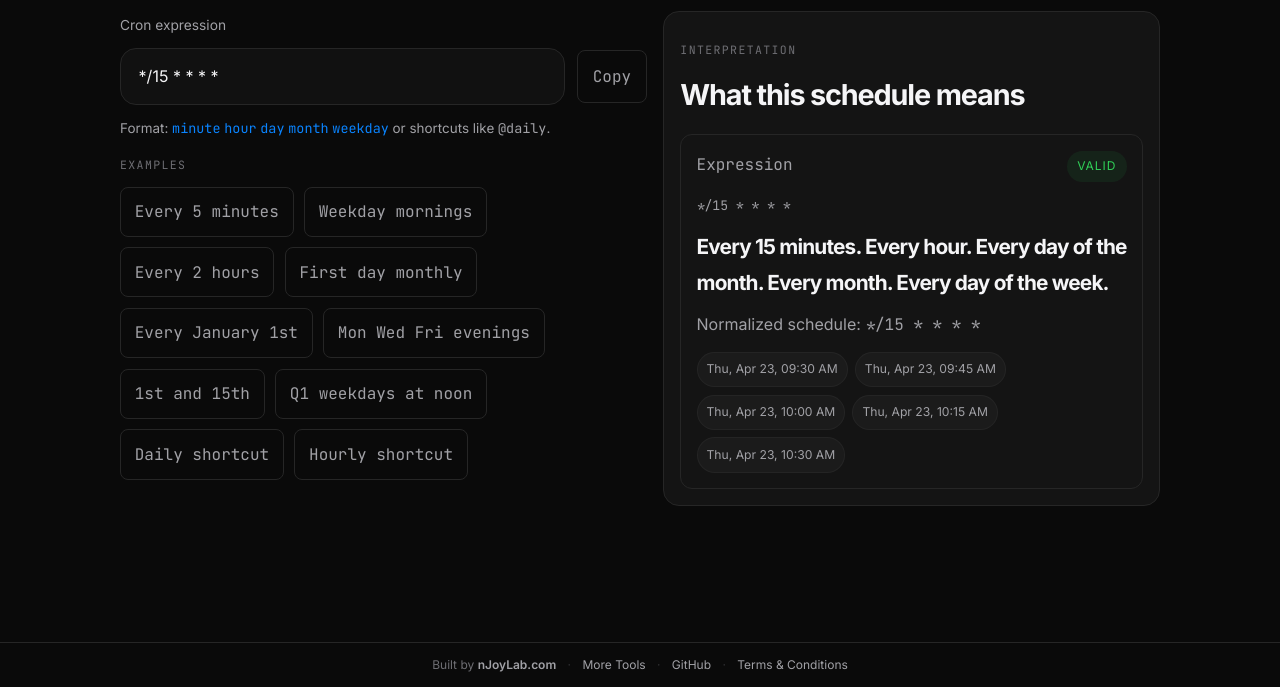
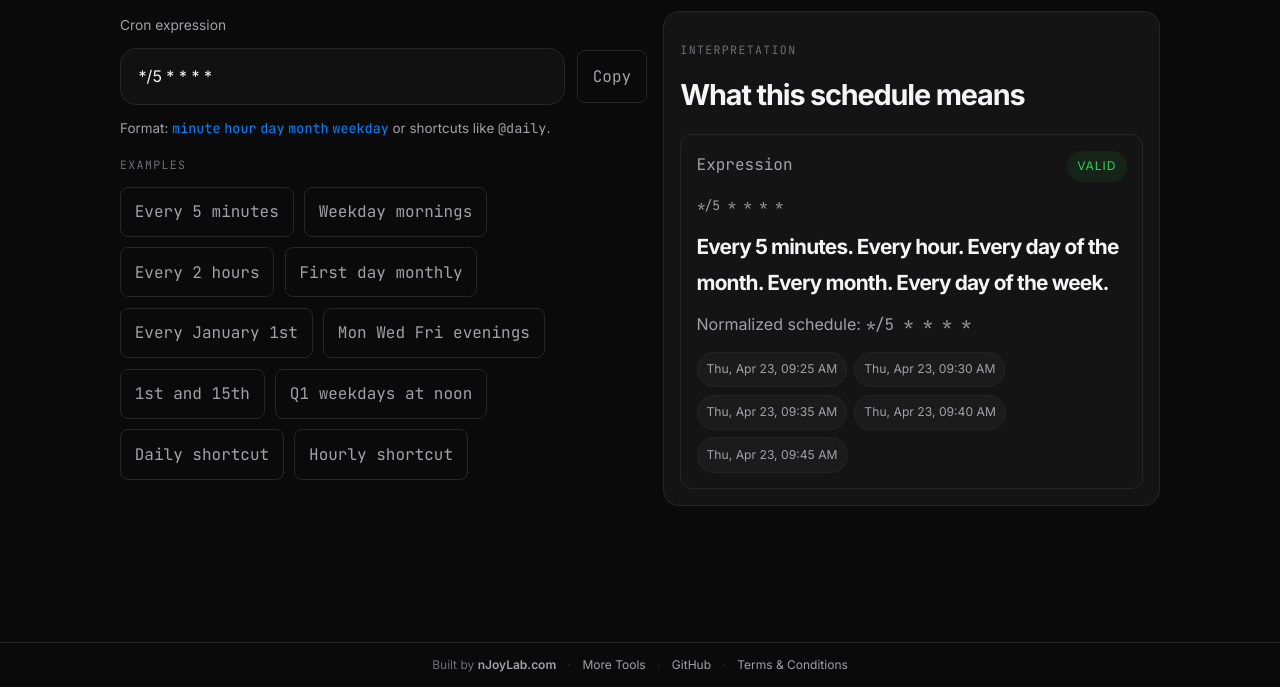
Before and after one commit to njoylab/crontab.echovalue.dev, a plain HTML site: page index.html in a window 1280 px wide. Shown: the part 113-800 px from the top of the page. Drawn offline with Linux system fonts and the light colour scheme.

Commit message:
feat: randomize initial cron sample

```diff
--- a/app.js
+++ b/app.js
@@ -11,7 +11,18 @@ const fieldDialogTitle = document.querySelector("#field-dialog-title");
 const fieldDialogCopy = document.querySelector("#field-dialog-copy");
 const fieldDialogBody = document.querySelector("#field-dialog-body");
 
-const SAMPLE_EXPRESSION = "*/15 * * * *";
+const SAMPLE_EXPRESSIONS = [
+  "*/5 * * * *",
+  "*/15 * * * *",
+  "0 */2 * * *",
+  "0 9 * * MON-FRI",
+  "15 14 1 * *",
+  "0 18 * * 1,3,5",
+  "30 6 1,15 * *",
+  "0 12 * JAN-MAR MON-FRI",
+  "@daily",
+  "@hourly",
+];
 
 const FIELD_LIMITS = {
   minute: { min: 0, max: 59, names: null },
@@ -139,6 +150,11 @@ function debounce(fn, wait) {
     window.clearTimeout(timeoutId);
     timeoutId = window.setTimeout(() => fn(...args), wait);
   };
+}
+
+function getRandomSampleExpression() {
+  const index = Math.floor(Math.random() * SAMPLE_EXPRESSIONS.length);
+  return SAMPLE_EXPRESSIONS[index];
 }
 
 function parseExpression(rawValue) {
@@ -543,7 +559,7 @@ input.addEventListener("input", debouncedRender);
 copyButton.addEventListener("click", copyInputValue);
 
 sampleButton.addEventListener("click", () => {
-  input.value = SAMPLE_EXPRESSION;
+  input.value = getRandomSampleExpression();
   render();
 });
 
@@ -577,4 +593,5 @@ fieldDialog.addEventListener("click", (event) => {
   }
 });
 
+input.value = getRandomSampleExpression();
 render();
--- a/index.html
+++ b/index.html
@@ -138,7 +138,7 @@
           <div class="editor-column">
             <label class="editor-label" for="cron-input">Cron expression</label>
             <div class="input-row">
-              <input id="cron-input" type="text" spellcheck="false" value="*/15 * * * *" />
+              <input id="cron-input" type="text" spellcheck="false" value="" />
               <button class="ghost-link copy-button" id="copy-input" type="button">Copy</button>
             </div>
             <p class="editor-footnote">
```
